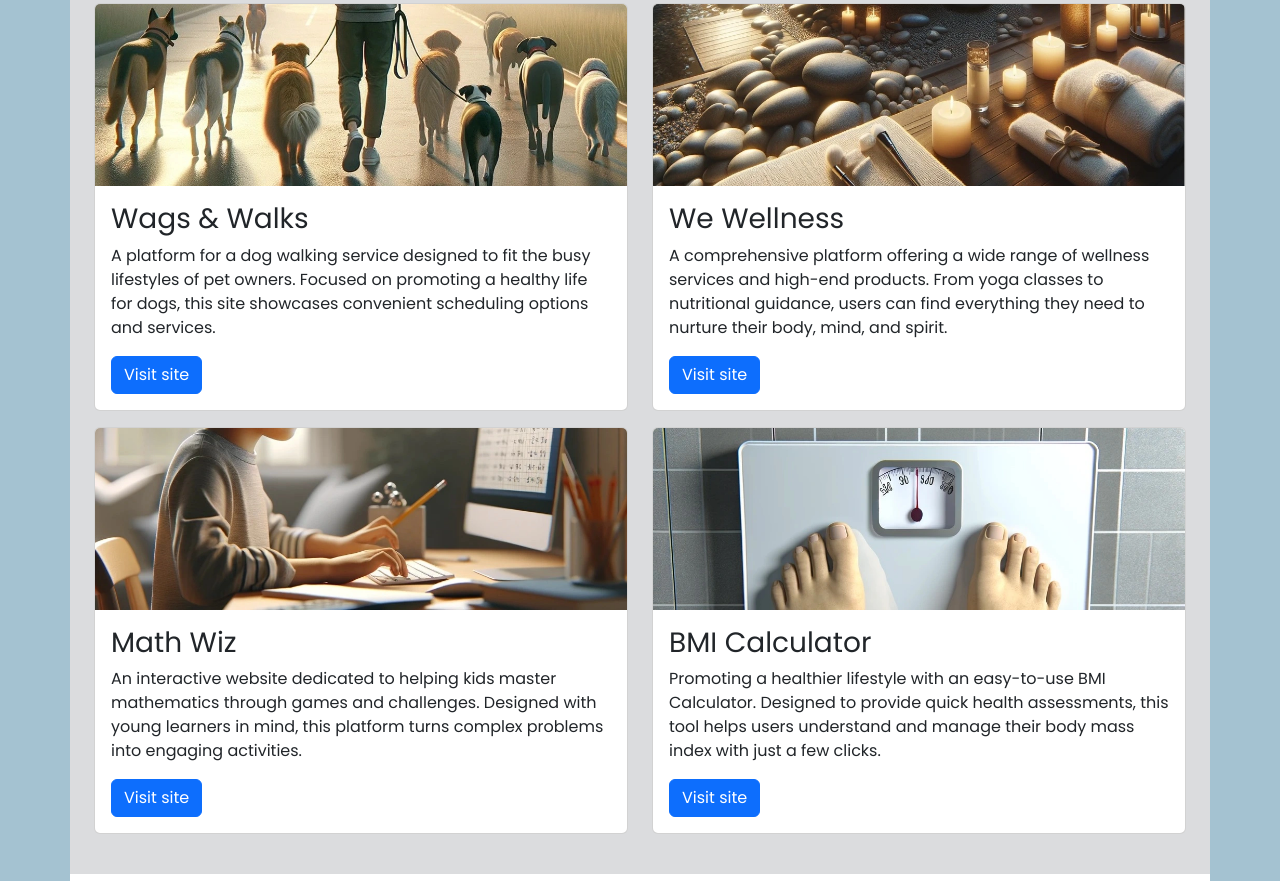
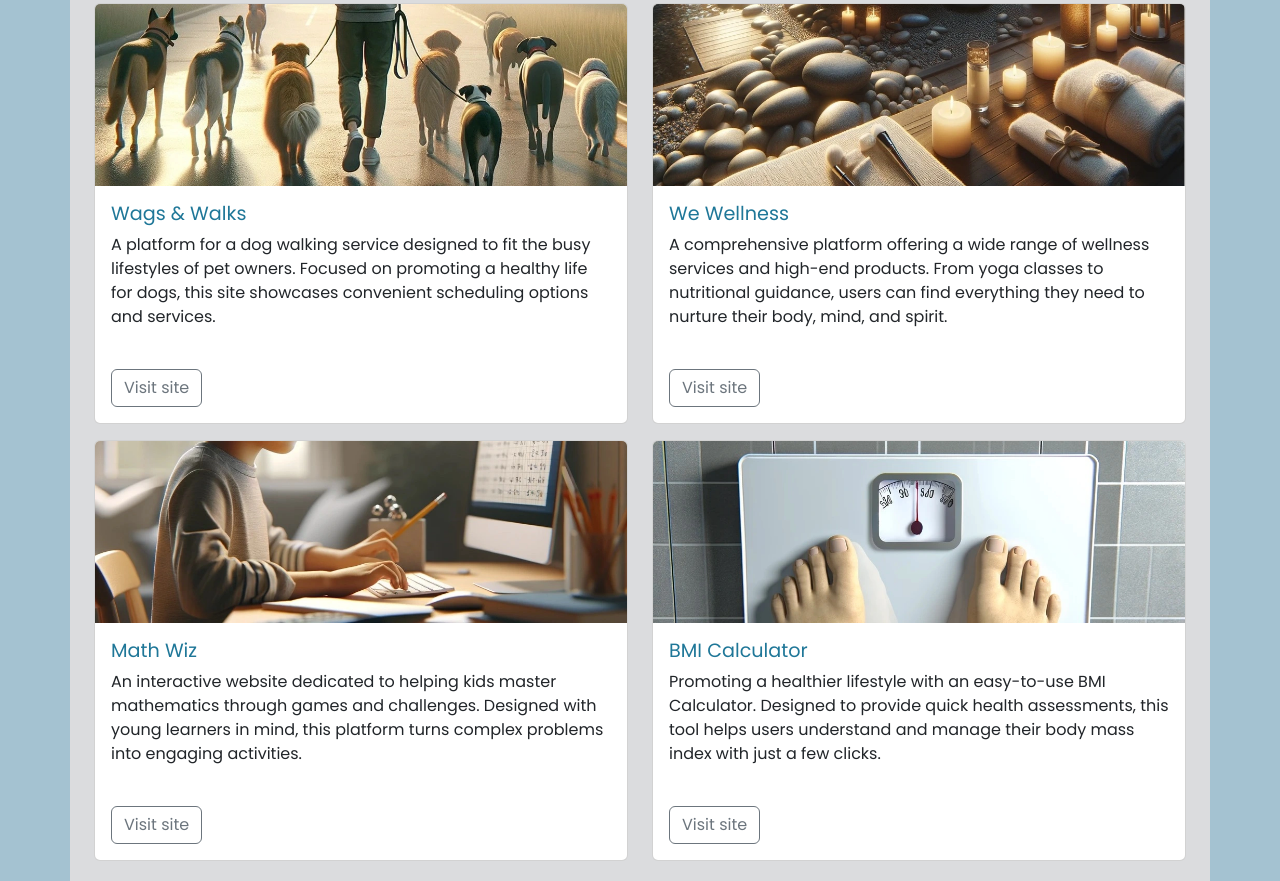
Before and after one commit to Abdishakur05/mei-portfolio, a plain HTML site: page index.html in a window 1280 px wide. Shown: the part 1159-2040 px from the top of the page. Drawn offline with nearby package versions, Linux system fonts and the light colour scheme.

Commit message:
fixed porfolio

```diff
--- a/assets/style/style.css
+++ b/assets/style/style.css
@@ -33,6 +33,20 @@ h2{
     background-color:#dbdcde; /*light grey*/ ;
 }
 
+#portfolio .card-title{
+    color: #1f7798 ;
+    font-size: 1.2rem;
+}
+
+#portfolio .btn:hover{
+    background-color: #1f7798;
+}
+
+#portfolio .card-text{
+    min-height: 120px;
+
+}
+
 /*Contact section*/
 
 #contact{
@@ -47,3 +61,9 @@ h2{
     min-height: 500px;
     padding: 5% 7%;
 }
+
+@media screen and (min-width:1200px;){
+    #portfolio .card-text{
+        min-height:auto;
+    }
+}
--- a/index.html
+++ b/index.html
@@ -163,7 +163,7 @@
                             <div class="card-body">
                                 <h3 class="card-title">Wags & Walks</h3>
                                 <p class="card-text">A platform for a dog walking service designed to fit the busy lifestyles of pet owners. Focused on promoting a healthy life for dogs, this site showcases convenient scheduling options and services.</p>
-                                <a href="#" class="btn btn-primary">Visit site</a>
+                                <a href="#" class="btn btn-outline-secondary">Visit site</a>
                             </div>
                         </div>
                     </div>
@@ -174,7 +174,7 @@
                             <div class="card-body">
                                 <h3 class="card-title">We Wellness</h3>
                                 <p class="card-text">A comprehensive platform offering a wide range of wellness services and high-end products. From yoga classes to nutritional guidance, users can find everything they need to nurture their body, mind, and spirit.</p>
-                                <a href="#" class="btn btn-primary">Visit site</a>
+                                <a href="#" class="btn btn-outline-secondary">Visit site</a>
                             </div>
                         </div>
                     </div>
@@ -185,7 +185,7 @@
                             <div class="card-body">
                                 <h3 class="card-title">Math Wiz</h3>
                                 <p class="card-text">An interactive website dedicated to helping kids master mathematics through games and challenges. Designed with young learners in mind, this platform turns complex problems into engaging activities.</p>
-                                <a href="#" class="btn btn-primary">Visit site</a>
+                                <a href="#" class="btn btn-outline-secondary">Visit site</a>
                             </div>
                         </div>
                     </div>
@@ -196,7 +196,7 @@
                             <div class="card-body">
                                 <h3 class="card-title">BMI Calculator</h3>
                                 <p class="card-text">Promoting a healthier lifestyle with an easy-to-use BMI Calculator. Designed to provide quick health assessments, this tool helps users understand and manage their body mass index with just a few clicks.</p>
-                                <a href="#" class="btn btn-primary">Visit site</a>
+                                <a href="#" class="btn btn-outline-secondary">Visit site</a>
                             </div>
                         </div>
                     </div>
```
